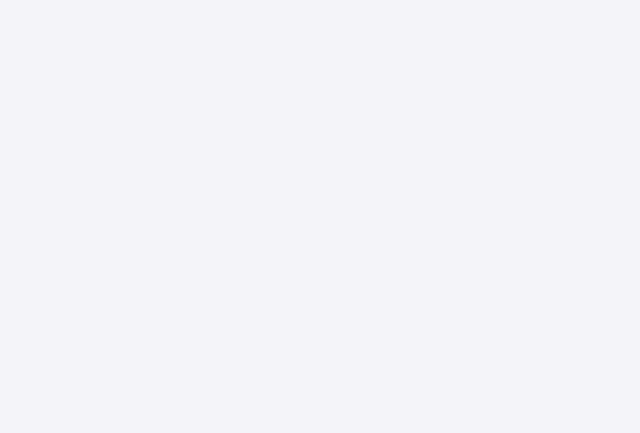
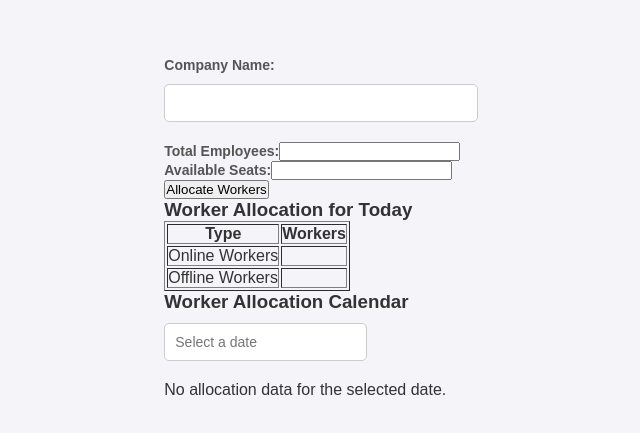
Before and after one commit to Prajna-MAX/Hack-a-League, a React (Create React App) app in the folder front/: page /company-form in a window 1280 px wide. Before the commit this address had no page. Shown: the part 173-606 px from the top of the page, without its empty margins (319-959 px from the left). Built offline with nearby package versions, Linux system fonts and the light colour scheme.

Commit message:
forntend

```diff
--- a/front/package.json
+++ b/front/package.json
@@ -4,11 +4,13 @@
   "private": true,
   "dependencies": {
     "autoprefixer": "^10.4.20",
+    "axios": "^1.7.9",
     "cra-template": "1.2.0",
     "postcss": "^8.5.1",
     "react": "^18.3.1",
+    "react-datepicker": "^8.0.0",
     "react-dom": "^18.3.1",
-    "react-router-dom": "^7.1.3",
+    "react-router-dom": "^7.1.5",
     "react-scripts": "5.0.1",
     "tailwindcss": "^4.0.0",
     "web-vitals": "^4.2.4"
--- a/front/src/App.js
+++ b/front/src/App.js
@@ -1,18 +1,20 @@
 import React from 'react';
 import { BrowserRouter as Router, Routes, Route } from 'react-router-dom';
-import { AuthProvider } from './components/context/AuthContext';  // Import AuthProvider
+import { AuthProvider } from './components/context/AuthContext';
 import SignIn from './components/signup';
 import Login from './components/login';
 import Home from './components/Home';
+import CompanyForm from './components/CompanyForm'; // Import CompanyForm component
 
 function App() {
   return (
-    <AuthProvider>  {/* Wrap App with AuthProvider */}
+    <AuthProvider>
       <Router>
         <Routes>
           <Route path="/" element={<SignIn />} />
           <Route path="/login" element={<Login />} />
           <Route path="/home" element={<Home />} />
+          <Route path="/company-form" element={<CompanyForm />} /> {/* New Route */}
         </Routes>
       </Router>
     </AuthProvider>
--- /dev/null
+++ b/front/src/components/CalendarView.js
@@ -0,0 +1,61 @@
+import React, { useState } from 'react';
+import DatePicker from 'react-datepicker'; // optional, if using react-datepicker
+import "react-datepicker/dist/react-datepicker.css";
+
+const CalendarView = ({ workHistory }) => {
+  const [selectedDate, setSelectedDate] = useState(null);
+  const [workerDetails, setWorkerDetails] = useState(null);
+
+  const handleDateChange = (date) => {
+    setSelectedDate(date);
+    const formattedDate = date.toISOString().split('T')[0]; // Format to YYYY-MM-DD
+    if (workHistory[formattedDate]) {
+      const { online, offline } = workHistory[formattedDate];
+      setWorkerDetails({ online, offline });
+    } else {
+      setWorkerDetails(null); // No data for that day
+    }
+  };
+
+  return (
+    <div>
+      <h3>Worker Allocation Calendar</h3>
+
+      {/* Date Picker */}
+      <DatePicker
+        selected={selectedDate}
+        onChange={handleDateChange}
+        dateFormat="yyyy-MM-dd"
+        placeholderText="Select a date"
+      />
+
+      {workerDetails ? (
+        <div>
+          <h4>Allocation for {selectedDate.toISOString().split('T')[0]}</h4>
+          <table border="1">
+            <thead>
+              <tr>
+                <th>Type</th>
+                <th>Workers</th>
+              </tr>
+            </thead>
+            <tbody>
+              <tr>
+                <td>Online Workers</td>
+                <td>{workerDetails.online.join(', ')}</td>
+              </tr>
+              <tr>
+                <td>Offline Workers</td>
+                <td>{workerDetails.offline.join(', ')}</td>
+              </tr>
+            </tbody>
+          </table>
+        </div>
+      ) : (
+        <p>No allocation data for the selected date.</p>
+      )}
+    </div>
+  );
+};
+
+export default CalendarView;
--- /dev/null
+++ b/front/src/components/CompanyForm.js
@@ -0,0 +1,98 @@
+import React, { useState, useEffect } from 'react';
+import WorkerTable from './WorkerList';
+import CalendarView from './CalendarView';
+
+const CompanyForm = () => {
+  const [companyName, setCompanyName] = useState('');
+  const [totalEmployees, setTotalEmployees] = useState('');
+  const [seatsAvailable, setSeatsAvailable] = useState('');
+  const [onlineWorkers, setOnlineWorkers] = useState([]);
+  const [offlineWorkers, setOfflineWorkers] = useState([]);
+  const [workHistory, setWorkHistory] = useState(() => {
+    const savedHistory = localStorage.getItem('workHistory');
+    return savedHistory ? JSON.parse(savedHistory) : {};
+  });
+
+  useEffect(() => {
+    localStorage.setItem('workHistory', JSON.stringify(workHistory));
+  }, [workHistory]);
+
+  const handleSubmit = (e) => {
+    e.preventDefault();
+
+    const totalEmp = parseInt(totalEmployees);
+    const availableSeats = parseInt(seatsAvailable);
+
+    if (totalEmp <= availableSeats) {
+      alert(`No need for online allocation, all ${totalEmp} employees can work offline.`);
+      setOnlineWorkers([]);
+      setOfflineWorkers(generateEmployeeIds(companyName, totalEmp));
+      return;
+    }
+
+    const onlineCount = totalEmp - availableSeats;
+    const allEmployeeIds = generateEmployeeIds(companyName, totalEmp);
+    const online = allEmployeeIds.slice(0, onlineCount);
+    const offline = allEmployeeIds.slice(onlineCount);
+
+    setOnlineWorkers(online);
+    setOfflineWorkers(offline);
+
+    updateCalendar(online, offline);
+  };
+
+  const generateEmployeeIds = (companyPrefix, count) => {
+    return Array.from({ length: count }, (_, i) => `${companyPrefix.substring(0, 4).toUpperCase()}-${i + 1}`);
+  };
+
+  const updateCalendar = (online, offline) => {
+    const today = new Date().toISOString().split('T')[0];
+    setWorkHistory((prev) => ({
+      ...prev,
+      [today]: { online, offline }
+    }));
+  };
+
+  return (
+    <div>
+      <form onSubmit={handleSubmit}>
+        <label>
+          Company Name:
+          <input
+            type="text"
+            value={companyName}
+            onChange={(e) => setCompanyName(e.target.value)}
+            required
+          />
+        </label>
+        <br />
+        <label>
+          Total Employees:
+          <input
+            type="number"
+            value={totalEmployees}
+            onChange={(e) => setTotalEmployees(e.target.value)}
+            required
+          />
+        </label>
+        <br />
+        <label>
+          Available Seats:
+          <input
+            type="number"
+            value={seatsAvailable}
+            onChange={(e) => setSeatsAvailable(e.target.value)}
+            required
+          />
+        </label>
+        <br />
+        <button type="submit">Allocate Workers</button>
+      </form>
+
+      <WorkerTable onlineWorkers={onlineWorkers} offlineWorkers={offlineWorkers} />
+      <CalendarView workHistory={workHistory} />
+    </div>
+  );
+};
+
+export default CompanyForm;
--- a/front/src/components/Home.js
+++ b/front/src/components/Home.js
@@ -1,5 +1,8 @@
 import React from 'react'
 import './Home.css'
+import { Link } from 'react-router-dom';
+
+
 function Home() {
   return (
     <div className='home'>
@@ -23,7 +26,15 @@ function Home() {
       <h3>My Bookings</h3>
       <p>Manage and view your seat bookings.</p>
     </div>
+
+    <div>
+      <h1>Welcome to Home</h1>
+      <Link to="/company-form">
+        <button>Go to Work Management</button>
+      </Link>
+    </div>
   </section>
+
 
 
   </div>
--- /dev/null
+++ b/front/src/components/WorkerList.js
@@ -0,0 +1,29 @@
+import React from 'react';
+
+const WorkerTable = ({ onlineWorkers, offlineWorkers }) => {
+  return (
+    <div>
+      <h3>Worker Allocation for Today</h3>
+      <table border="1">
+        <thead>
+          <tr>
+            <th>Type</th>
+            <th>Workers</th>
+          </tr>
+        </thead>
+        <tbody>
+          <tr>
+            <td>Online Workers</td>
+            <td>{onlineWorkers.join(', ')}</td>
+          </tr>
+          <tr>
+            <td>Offline Workers</td>
+            <td>{offlineWorkers.join(', ')}</td>
+          </tr>
+        </tbody>
+      </table>
+    </div>
+  );
+};
+
+export default WorkerTable;
--- a/front/src/index.js
+++ b/front/src/index.js
@@ -11,7 +11,4 @@ root.render(
   </React.StrictMode>
 );
 
-// If you want to start measuring performance in your app, pass a function
-// to log results (for example: reportWebVitals(console.log))
-// or send to an analytics endpoint. Learn more: https://bit.ly/CRA-vitals
 reportWebVitals();
```
Also changed, not shown: front/src/components/EmployeeScheduler.js (added, +119 -0 lines), 1 other file (tests, documents, lock files or other folders).
